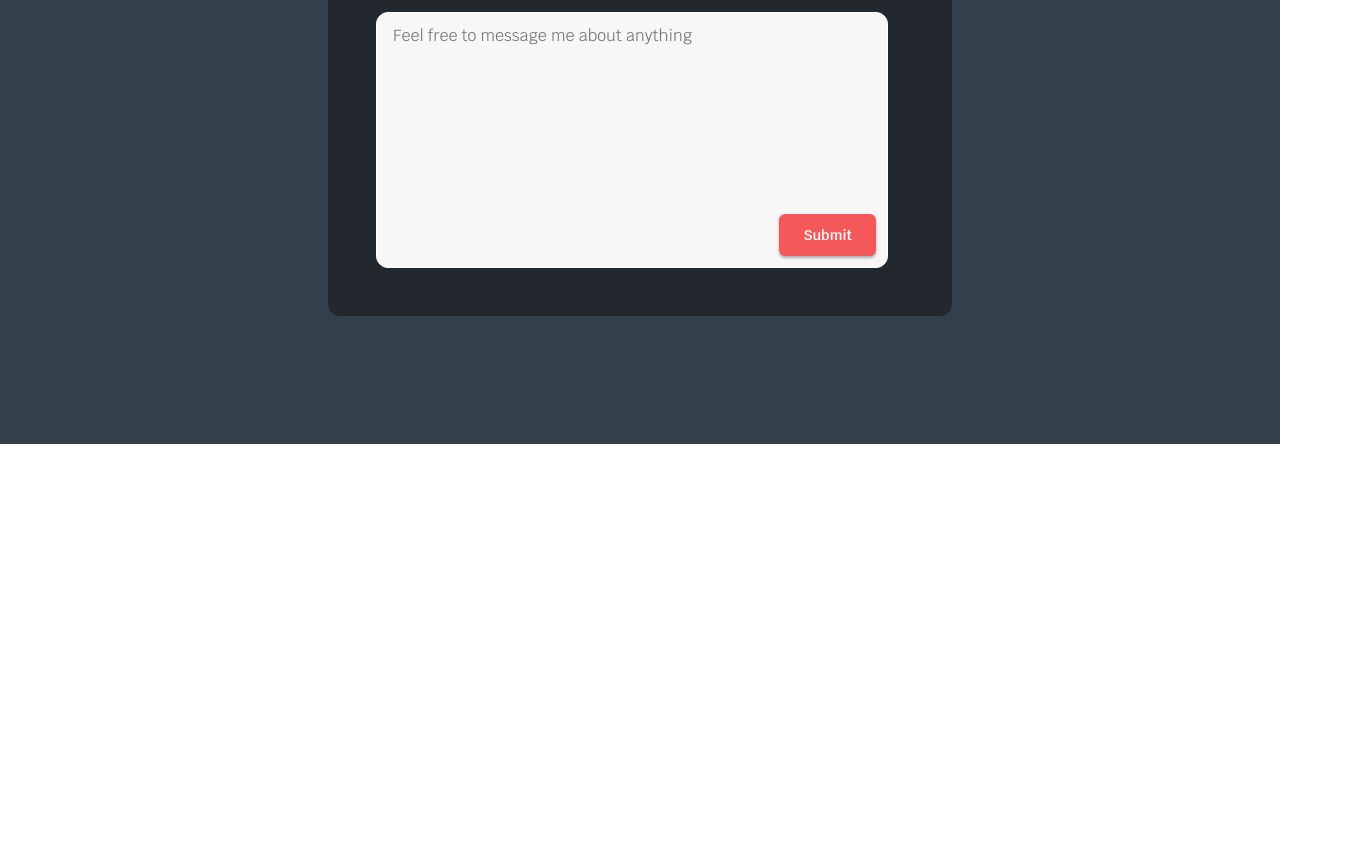
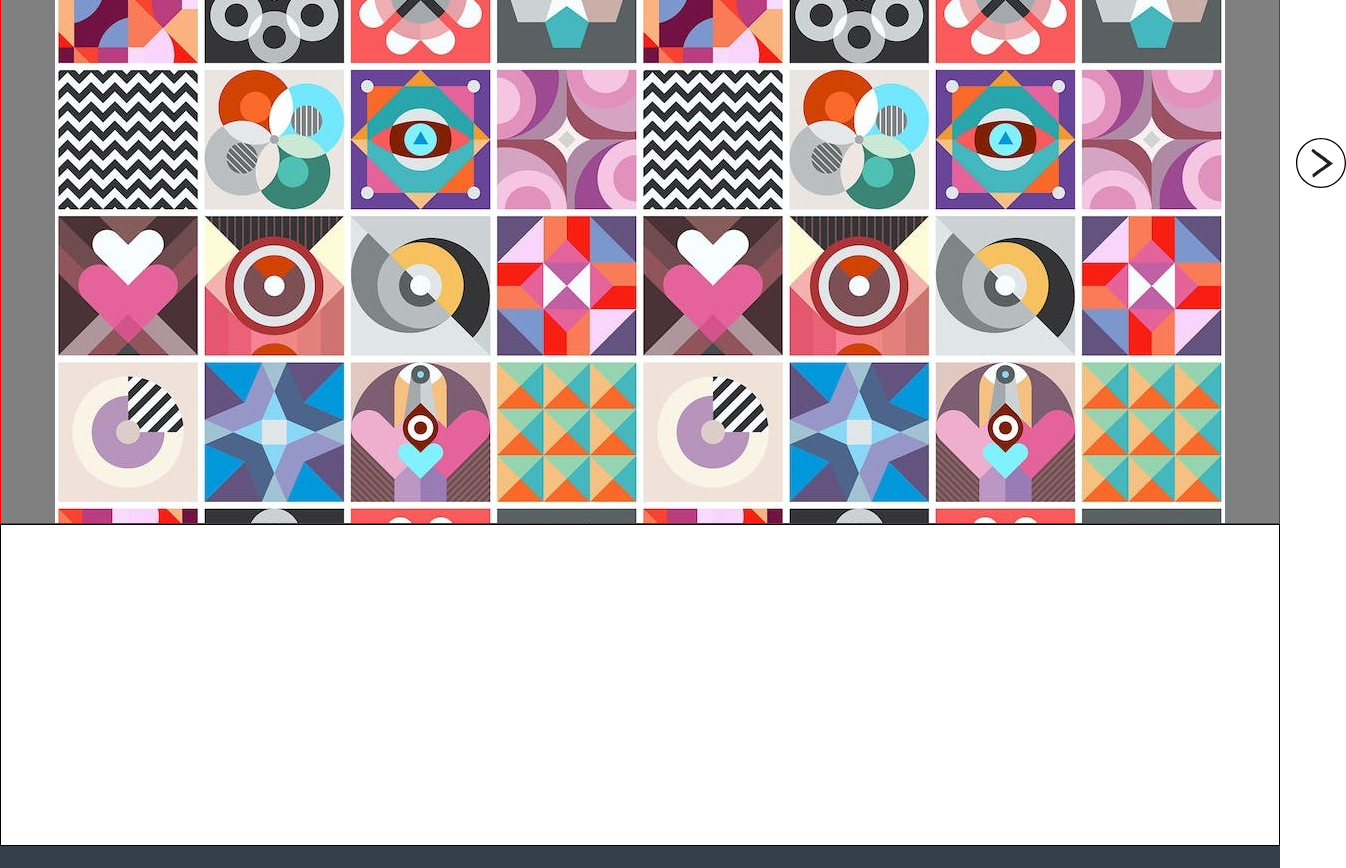
Before and after one commit to juayhee/portfolio-site, a React (Vite) app: page / in a window 1280 px wide. Shown: the part 3080-3948 px from the top of the page, 1346 px wide, since content can reach past the window. Before the commit the page ends 3524 px from the top, so only its background shows below. Built offline with nearby package versions, Linux system fonts and the light colour scheme.

Commit message:
add gallery to home page

```diff
--- /dev/null
+++ b/src/components/HomeWorks/HomeWorks.tsx
@@ -0,0 +1,13 @@
+import React from "react";
+import styles from "./HomeWorks.module.scss";
+import Gallery from "../util/Gallery/Gallery.tsx";
+
+function HomeWorks(): React.ReactElement {
+  return (
+    <>
+      <Gallery />
+    </>
+  );
+}
+
+export default HomeWorks;
--- a/src/components/MainSkills/MainSkills.module.scss
+++ b/src/components/MainSkills/MainSkills.module.scss
@@ -81,6 +81,6 @@ li {
   // background-color is defined in variants
 }
 
-.skillsContainer {
+.homeSkillsContainer {
   position: relative;
 }
--- a/src/routes/Home/Home.module.scss
+++ b/src/routes/Home/Home.module.scss
@@ -7,16 +7,16 @@
   height: 80vh;
 }
 
-.contentContainer {
+.homeContentContainer {
   height: 100vh;
 }
 
-.skillsContainer {
+.homeSkillsContainer {
   width: 100vw;
   height: 100vh;
 }
 
-.contactContainer { // Size of contact section
+.homeContactContainer { // Size of contact section
   display: flex;
   align-items: center;
   justify-content: center;
@@ -27,12 +27,23 @@
   background-color: #343f4c;
 }
 
-.contentSkillsSpacing {
+.homeContentSkillsSpacing {
   height: 40vh;
   border: 1px solid black;
 }
 
-.mainSkillsContactSpacing {
+.homeSkillsContactSpacing {
   height: 40vh;
   border: 1px solid black;
 }
+
+.homeWorksContactSpacing {
+  height: 40vh;
+  border: 1px solid black;
+}
+
+.homeWorksContainer {
+  display: flex;
+  align-items: center;
+  justify-content: center;
+}
--- a/src/routes/Home/Home.tsx
+++ b/src/routes/Home/Home.tsx
@@ -4,6 +4,7 @@ import styles from "./Home.module.scss";
 import MainSkills from "../../components/MainSkills/MainSkills.tsx";
 import Contact from "../../components/Contact/Contact.tsx";
 import MainContent from "../../components/MainContent/MainContent.tsx";
+import HomeWorks from "../../components/HomeWorks/HomeWorks.tsx";
 
 const Home = (): React.ReactElement => {
   return (
@@ -11,15 +12,19 @@ const Home = (): React.ReactElement => {
       <div className={styles.titleContainer}>
         <Title />
       </div>
-      <div className={styles.contentContainer}>
+      <div className={styles.homeContentContainer}>
         <MainContent />
       </div>
-      <div className={styles.contentSkillsSpacing} />
-      <div className={styles.skillsContainer}>
+      <div className={styles.homeContentSkillsSpacing} />
+      <div className={styles.homeSkillsContainer}>
         <MainSkills />
       </div>
-      <div className={styles.mainSkillsContactSpacing} />
-      <div className={styles.contactContainer}>
+      <div className={styles.homeSkillsContactSpacing} />
+      <div className={styles.homeWorksContainer}>
+        <HomeWorks />
+      </div>
+      <div className={styles.homeWorksContactSpacing} />
+      <div className={styles.homeContactContainer}>
         <Contact />
       </div>
     </>
```
Also changed, not shown: src/components/HomeWorks/HomeWorks.module.scss (added).
